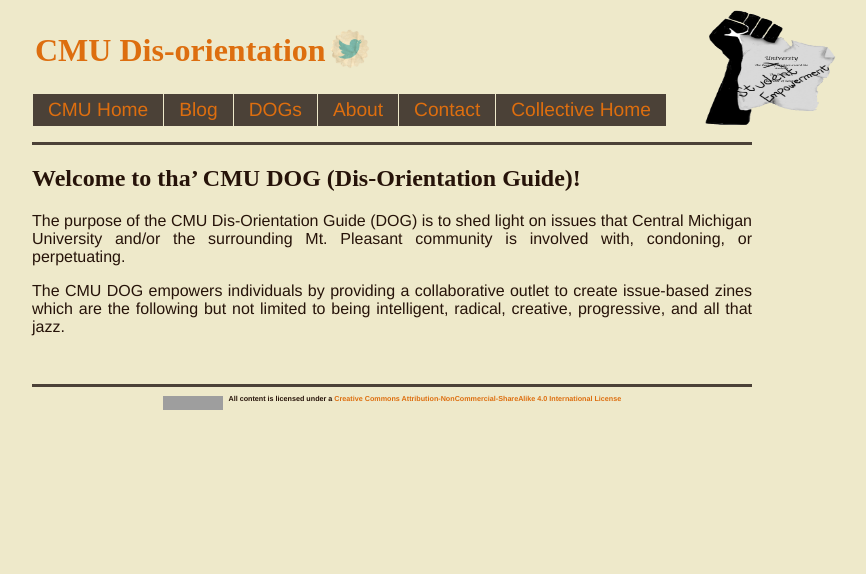
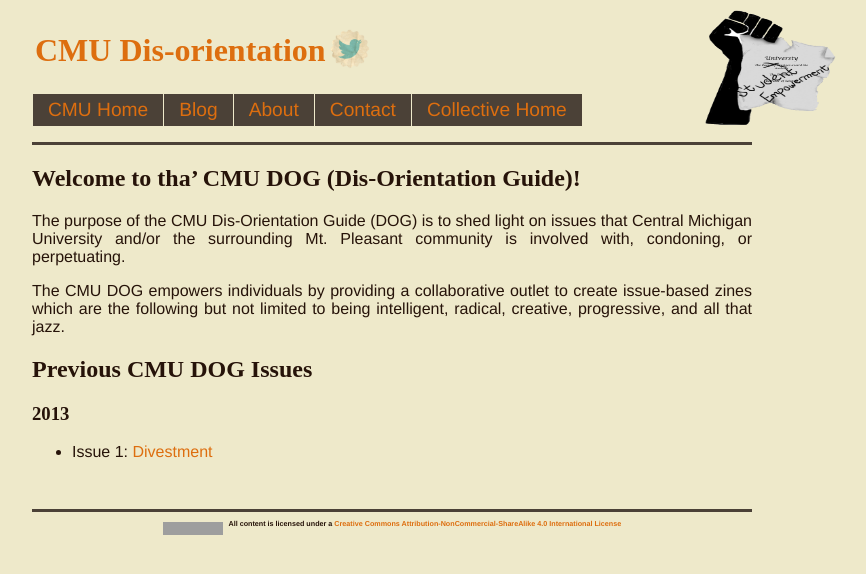
Before and after one commit to dis-orientation/cmu, a Jekyll site: the page built from index.md, in a window 1280 px wide. Shown: the top 574 px of the page, without its empty margins (248-1114 px from the left). Built offline with Jekyll 4.4.1, drawn with Linux system fonts in a browser that asks for light colours; Markdown is read by kramdown in place of the engine named in the settings; grey boxes are pictures that could not be loaded.

Commit message:
fixing up the CMU page as Rue suggested

```diff
--- a/_includes/header.html
+++ b/_includes/header.html
@@ -29,7 +29,6 @@
 					<ul>
 						<li><a href="http://cmu.dis-orientation.info">CMU Home</a></li>
 						<li><a href="http://cmu.dis-orientation.info/blog">Blog</a></li>
-						<li><a href="http://cmu.dis-orientation.info/dogs">DOGs</a></li>
 						<li><a href="http://cmu.dis-orientation.info/about">About</a></li>
 						<li><a href="http://cmu.dis-orientation.info/contact">Contact</a></li>
 						<li><a href="http://dis-orientation.info">Collective Home</a></li>
--- a/index.md
+++ b/index.md
@@ -8,3 +8,9 @@ layout: default
 The purpose of the CMU Dis-Orientation Guide (DOG) is to shed light on issues that Central Michigan University and/or the surrounding Mt. Pleasant community is involved with, condoning, or perpetuating.
 
 The CMU DOG empowers individuals by providing a collaborative outlet to create issue-based zines which are the following but not limited to being intelligent, radical, creative, progressive, and all that jazz.
+
+## Previous CMU DOG Issues
+
+### 2013
+
+- Issue 1: [Divestment](http://cmu.dis-orientation.info/cmu-dogs/CMUDOGISSUE1DIVESTMENT.pdf)
```
